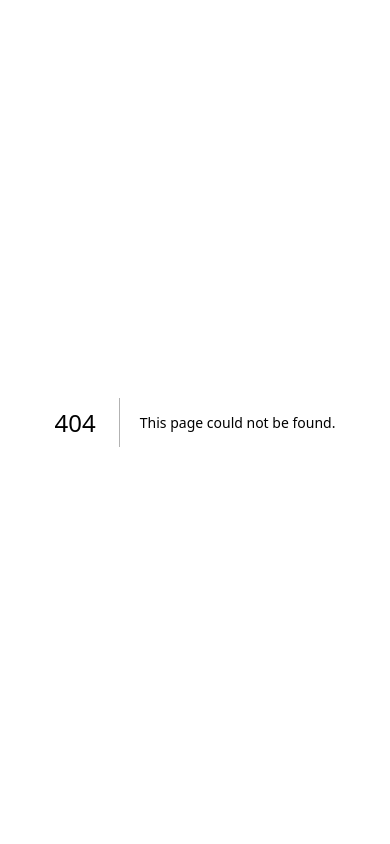
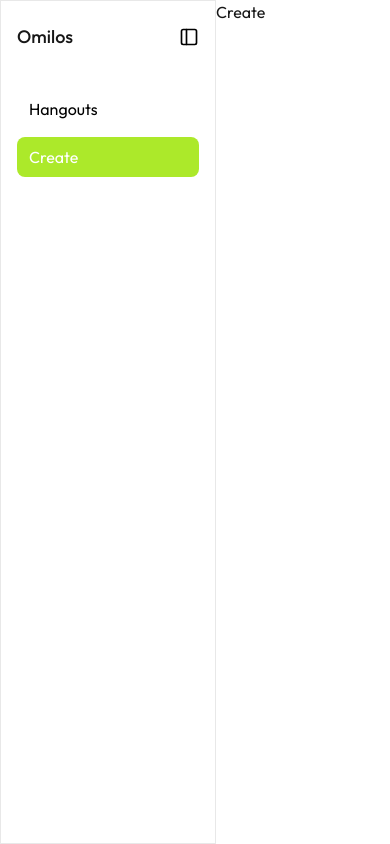
Before and after one commit to will-loves-coding82/omilos, a Next.js app in the folder omilos-frontend/: page /dashboard/create in a window 390 px wide. Before the commit this address had no page. Built offline with nearby package versions, Linux system fonts and the light colour scheme.

Commit message:
Added nested dashboard routes and responsive side bar

```diff
--- a/omilos-frontend/(admin)/layout.tsx
+++ b/omilos-frontend/(admin)/layout.tsx
@@ -3,7 +3,7 @@ import { ClerkProvider } from "@clerk/nextjs";
 import type { Metadata } from "next";
 import { Outfit, Geist_Mono } from "next/font/google";
 import "./globals.css";
-import Navbar from "../app/components/Navbar";
+import Navbar from "../app/components/NavbarClient";
 
 const outfit = Outfit({
   variable: "--font-outfit",
--- /dev/null
+++ b/omilos-frontend/app/(dashboard)/dashboard/components/SidebarClient.tsx
@@ -0,0 +1,55 @@
+"use client";
+
+import { Calendar, MapPinPlusInside, PanelLeft } from "lucide-react";
+import Link from "next/link";
+import { usePathname } from "next/navigation";
+import { useState } from "react";
+
+export default function SidebarClient() {
+  const pathname = usePathname();
+  const [isOpen, setIsOpen] = useState(true);
+
+  return (
+    <nav className={`flex flex-col h-full ${isOpen ? "w-[216px]": "w-[80px]"} border-r-1 border-1 border-border-primary transition-all duration-300`}>
+      <section className={`flex items-center m-4 h-[40px] ${isOpen ? "justify-between" : "justify-center"}`}>
+          {isOpen ? <Link href="/" className="text-lg font-medium stext-text-primary">Omilos</Link> : null}
+          <button
+            className="text-text-primary hover:cursor-pointer"
+            onClick={(e) => {
+              e.preventDefault()
+              setIsOpen(!isOpen)
+            }}
+            >
+            <PanelLeft size={20}/>
+          </button>
+        </section>
+
+        <section className="flex flex-col m-4 gap-2">
+          <SidebarLink pathname={pathname} title={"Hangouts"} isOpen={isOpen} icon={<Calendar size={20}/>} />
+          <SidebarLink pathname={pathname} title={"Create"} isOpen={isOpen} icon={<MapPinPlusInside size={20}/>}/>
+        </section>
+    </nav>
+  )
+}
+
+
+type SidebarLinkProps = {
+  title: String,
+  icon: React.ReactNode,
+  pathname: String,
+  isOpen: Boolean
+}
+
+function SidebarLink({pathname, title, isOpen, icon}: SidebarLinkProps) {
+  const isActive = (pathname.split("/").at(-1)?.toLocaleLowerCase().includes(title.toLocaleLowerCase()));
+  return (
+    <Link
+      href={`/dashboard/${title.toLocaleLowerCase()}`}
+      className={`${isActive ? "bg-bg-success" : "bg-bg-primary"} bg transition-all duration-200 hover:cursor-pointer px-3 py-2 rounded-lg w-full text-text-primary`}
+    >
+      <div className={`${isActive ? "text-text-inverse" : "text-text-primary"}`}>
+        {isOpen ? title : icon}
+      </div>
+    </Link>
+  )
+}
--- /dev/null
+++ b/omilos-frontend/app/(dashboard)/dashboard/create/page.tsx
@@ -0,0 +1,6 @@
+
+export default function CreatePage() {
+  return (
+    <div>Create</div>
+  )
+}
--- /dev/null
+++ b/omilos-frontend/app/(dashboard)/dashboard/hangouts/page.tsx
@@ -0,0 +1,5 @@
+export default function HangoutsPage() {
+  return (
+    <div>Hangouts</div>
+  )
+}
--- a/omilos-frontend/app/(dashboard)/dashboard/layout.tsx
+++ b/omilos-frontend/app/(dashboard)/dashboard/layout.tsx
@@ -1,3 +1,10 @@
+import SidebarClient from "./components/SidebarClient";
+
 export default function DashboardLayout({ children }: LayoutProps<"/dashboard">) {
-  return <>{children}</>;
+  return (
+    <section className="flex w-full h-[100vh]">
+      <SidebarClient/>
+      {children}
+    </section>
+  )
 }
--- a/omilos-frontend/app/(home)/layout.tsx
+++ b/omilos-frontend/app/(home)/layout.tsx
@@ -1,10 +1,9 @@
-import Navbar from "../components/Navbar";
-import Image from "next/image";
+import NavbarClient from "../components/NavbarClient";
 
 export default function HomeLayout({ children }: LayoutProps<"/">) {
   return (
     <>
-      <Navbar/>
+      <NavbarClient/>
       {children}
     </>
 
--- a/omilos-frontend/app/(home)/page.tsx
+++ b/omilos-frontend/app/(home)/page.tsx
@@ -1,10 +1,9 @@
 import Image from "next/image";
-import Navbar from "../components/Navbar";
 
 export default function Home() {
   return (
     <>
-      <section id="hero" data-nav-theme="dark" className="flex flex-col items-start justify-center bg-bg-success h-180">
+      <section id="hero" data-nav-theme="dark" className="flex flex-col items-start justify-center bg-bg-success h-[72vh]">
           <header className="flex flex-col justify-center gap-8 mx-auto text-center ">
             <h1 className="text-8xl text-white">Move <br /> Together</h1>
             <p className="max-w-lg mx-auto text-2xl text-white">Omilos lets you plan and visualize your group hangouts easily.</p>
--- a/omilos-frontend/app/components/Navbar.tsx
+++ b/omilos-frontend/app/components/NavbarClient.tsx
@@ -8,7 +8,7 @@ import Skeleton from "./Skeleton";
 
 const NAV_HEIGHT = 64;
 
-export default function Navbar() {
+export default function NavbarClient() {
   const [onDark, setOnDark] = useState(true);
 
   useEffect(() => {
@@ -35,7 +35,7 @@ export default function Navbar() {
 
   return (
     <nav
-      className={`bg-bg-secondary/30 backdrop-blur-md h-[64px] m-2 rounded-xl w-[calc(100%-2rem)] max-w-7xl mx-auto fixed top-0 left-0 right-0 z-100 transition-colors ${
+      className={`bg-bg-secondary/30 backdrop-blur-md h-[64px] m-4 rounded-xl w-[calc(100%-2rem)] max-w-7xl mx-auto fixed top-0 left-0 right-0 z-100 transition-colors ${
         onDark ? "text-white" : "text-text-primary"
       }`}
     >
@@ -62,7 +62,7 @@ function AuthGroup() {
       {isSignedIn ?
         <section id="auth" className="flex gap-4">
           <UserButton/>
-          <Link href="/dashboard">Dashboard</Link>
+          <Link href="/dashboard/hangouts">Dashboard</Link>
         </section>
         :
         <section id="auth" className="flex gap-8">
--- a/omilos-frontend/package.json
+++ b/omilos-frontend/package.json
@@ -10,6 +10,8 @@
   },
   "dependencies": {
     "@clerk/nextjs": "^7.9.2",
+    "lucide": "^1.43.0",
+    "lucide-react": "^1.43.0",
     "next": "16.3.4",
     "react": "19.2.8",
     "react-dom": "19.2.8"
```
Also changed, not shown: 1 other file (tests, documents, lock files or other folders).
